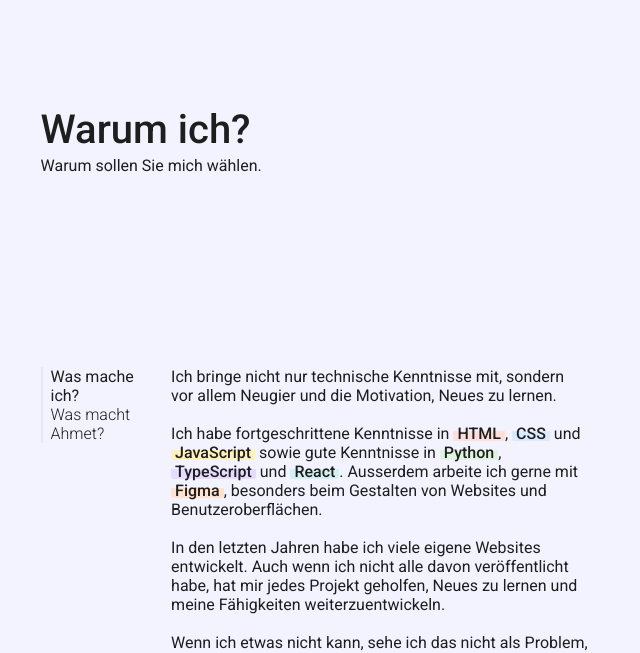
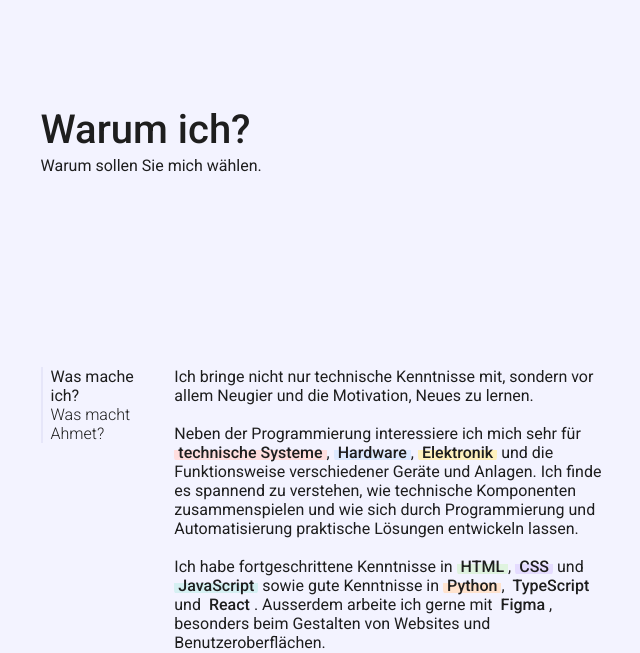
Before and after one commit to KevsyDiv/Portfolio, a plain HTML site: page ubermich.html in a window 1280 px wide. Shown: the part 112-765 px from the top of the page, without its empty margins (317-957 px from the left). Drawn offline with nearby package versions, Linux system fonts and the light colour scheme.

Commit message:
Update ubermich.html

```diff
--- a/ubermich.html
+++ b/ubermich.html
@@ -36,20 +36,42 @@
 <div class="secR">
     <p>
         Ich bringe nicht nur technische Kenntnisse mit, sondern vor allem Neugier und die Motivation, Neues zu lernen.
+
         <br><br>
-                        Ich habe fortgeschrittene Kenntnisse in <span>HTML</span>, <span>CSS</span> und <span>JavaScript</span> sowie gute Kenntnisse in <span>Python</span>, <span>TypeScript</span> und <span>React</span>. Ausserdem arbeite ich gerne mit <span>Figma</span>, besonders beim Gestalten von Websites und Benutzeroberflächen.
+
+        Neben der Programmierung interessiere ich mich sehr für
+        <span>technische Systeme</span>, <span>Hardware</span>, <span>Elektronik</span>
+        und die Funktionsweise verschiedener Geräte und Anlagen.
+        Ich finde es spannend zu verstehen, wie technische Komponenten zusammenspielen
+        und wie sich durch Programmierung und Automatisierung praktische Lösungen entwickeln lassen.
+
         <br><br>
-                        In den letzten Jahren habe ich viele eigene Websites entwickelt. Auch wenn ich nicht alle davon veröffentlicht habe, hat mir jedes Projekt geholfen, Neues zu lernen und meine Fähigkeiten weiterzuentwickeln.
+
+        Ich habe fortgeschrittene Kenntnisse in
+        <span>HTML</span>, <span>CSS</span> und <span>JavaScript</span>
+        sowie gute Kenntnisse in <span>Python</span>, <span>TypeScript</span>
+        und <span>React</span>. Ausserdem arbeite ich gerne mit
+        <span>Figma</span>, besonders beim Gestalten von Websites und Benutzeroberflächen.
+
         <br><br>
-                        Wenn ich etwas nicht kann, sehe ich das nicht als Problem, sondern als Möglichkeit, etwas Neues zu lernen. Ich arbeite gerne selbstständig, probiere verschiedene Lösungen aus und gebe nicht sofort auf, wenn etwas nicht funktioniert.
+
+        In den letzten Jahren habe ich viele eigene Projekte und Websites entwickelt.
+        Auch wenn ich nicht alle davon veröffentlicht habe, hat mir jedes Projekt geholfen,
+        Neues zu lernen, Probleme selbstständig zu lösen und meine Fähigkeiten weiterzuentwickeln.
+
+        <br><br>
+
+        Wenn ich etwas nicht kann, sehe ich das nicht als Problem, sondern als Möglichkeit,
+        etwas Neues zu lernen. Ich arbeite gerne selbstständig, probiere verschiedene
+        Lösungen aus und gebe nicht sofort auf, wenn etwas nicht funktioniert.
+
         <br><br><br>
+
         <span>
-                            Wenn etwas nicht funktioniert, ändere ich meinen Plan – aber nicht meine Idee.                </div>
+            Wenn etwas nicht funktioniert, ändere ich meinen Plan – aber nicht meine Idee.
         </span>
-
     </p>
-                </div>
-        </div>
+</div>        </div>
 
         <footer>
             <div class="fL">
```
Lines whose indentation alone changed are shown as unchanged.
